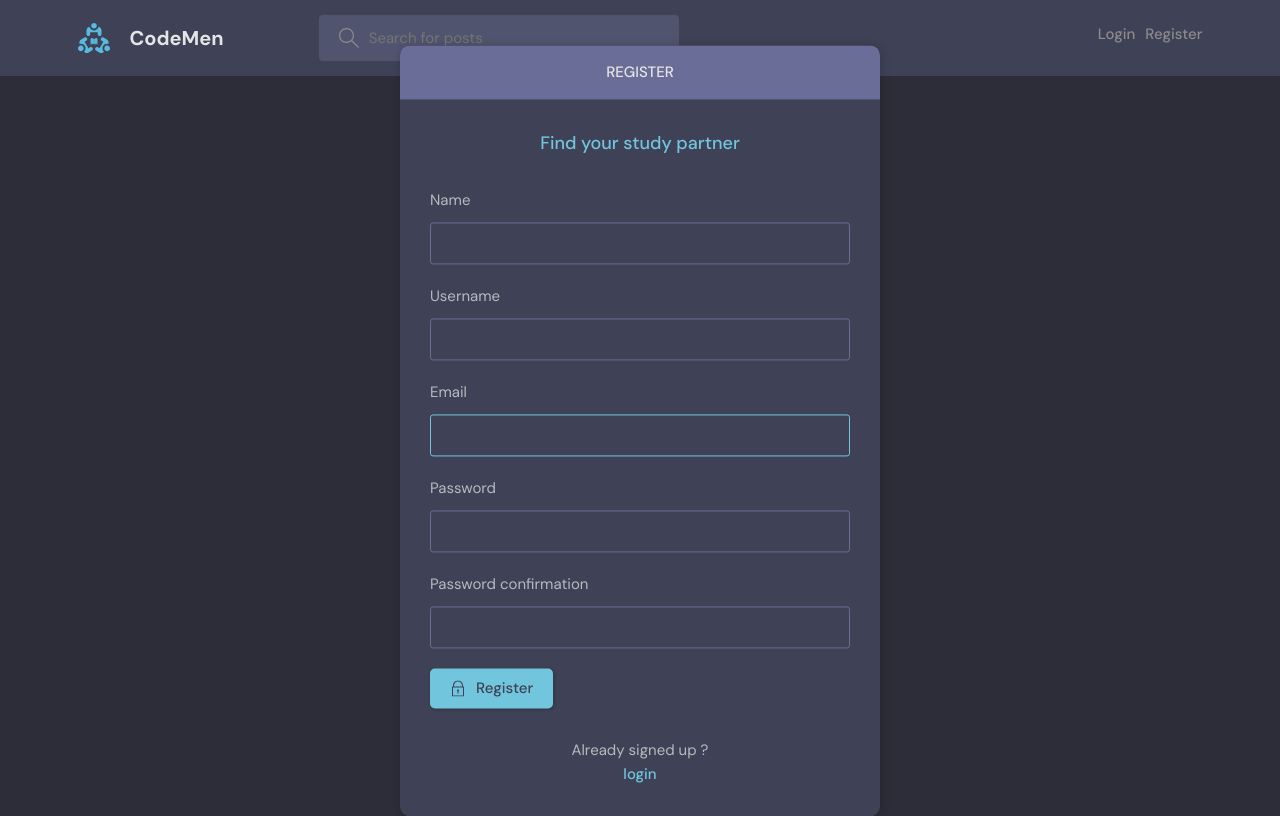
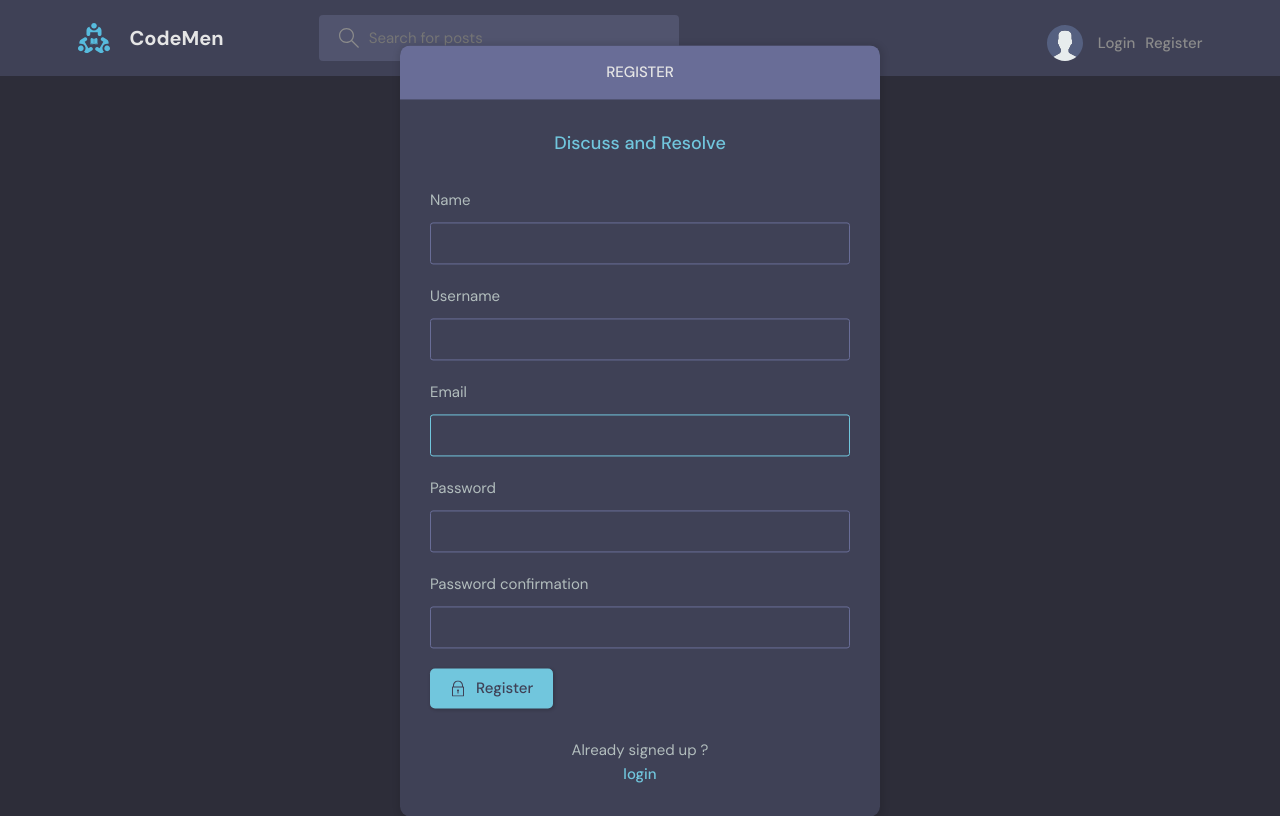
Before and after one commit to CodeBloodedDeveloper/CodeMen, a Django app: page /register/ in a window 1280 px wide. Run offline with Django 4.2, Linux system fonts and the light colour scheme.

Commit message:
latest commit

```diff
--- a/CodeMen/settings.py
+++ b/CodeMen/settings.py
@@ -139,7 +139,7 @@ STATICFILES_DIRS = [
 
 MEDIA_ROOT = BASE_DIR / 'static/images'
 
-# STATIC_ROOT =
+STATIC_ROOT = BASE_DIR / 'assets'
 
 # Default primary key field type
 # https://docs.djangoproject.com/en/3.2/ref/settings/#default-auto-field
--- a/base/templates/base/login_register.html
+++ b/base/templates/base/login_register.html
@@ -18,7 +18,7 @@
           {% csrf_token %}
           <div class="form__group form__group">
             <label for="room_name">Email</label>
-            <input id="username" name="email" type="email" placeholder="e.g. dennis_ivy@email.com" />
+            <input id="username" name="email" type="email" placeholder="e.g. example@email.com" />
           </div>
           <div class=" form__group">
             <label for="password">Password</label>
@@ -57,7 +57,7 @@
         </div>
       </div>
       <div class="layout__body">
-        <h2 class="auth__tagline">Find your study partner</h2>
+        <h2 class="auth__tagline">Discuss and Resolve</h2>
 
         <form class="form" action="" method="POST">
           {% csrf_token %}
--- a/templates/navbar.html
+++ b/templates/navbar.html
@@ -40,7 +40,7 @@
             <!-- Not Logged In -->
             <div class="nav_menu">
                 <a href="{% url 'login' %}">
-                    {% comment %} <img src="{% static 'images/avatar.svg' %}" /> {% endcomment %}
+                    <img src="{% static 'images/avatar.svg' %}" />
                     <p>Login</p>
                 </a>
                 <a href="{% url 'register' %}">
```
